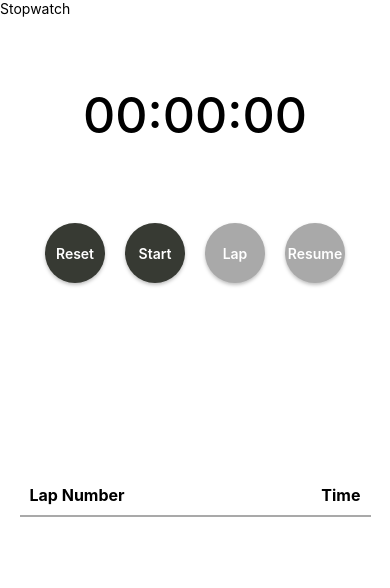
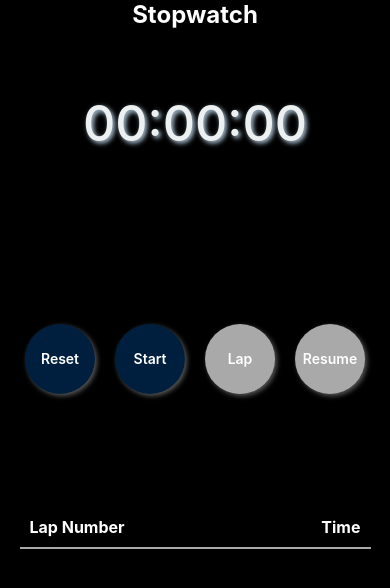
Before and after one commit to Shopify/eng-intern-assessment-react-native, a React Native app: screen / in a window 390 px wide. Shown: the top 588 px of the page. Built offline with nearby package versions, Linux system fonts and the light colour scheme.

Commit message:
Update Styles

```diff
--- a/App.tsx
+++ b/App.tsx
@@ -15,7 +15,7 @@ export default function App() {
 const styles = StyleSheet.create({
   container: {
     flex: 1,
-    backgroundColor: '#fff',
+    backgroundColor: 'black',
     alignItems: 'center',
     justifyContent: 'center',
   },
--- a/src/StopWatch.tsx
+++ b/src/StopWatch.tsx
@@ -54,7 +54,12 @@ export default function StopWatch() {
   //main Body for the app page of Stopwatch
   return (
     <SafeAreaView style={styles.container}>
-      <Text onLongPress={start}>Stopwatch</Text>
+      <Text
+        onPress={start}
+        onLongPress={stop}
+        style={headingStyles.headingText}
+      >Stopwatch
+      </Text>
       <View style={styles.timerDisplay}>
         <TimeDisplay timeInSeconds={time}/>
       </View>
@@ -62,24 +67,24 @@ export default function StopWatch() {
         <StopWatchButton
           title={'Reset'}
           onClick={reset}
-          color={'#373a33'}
+          color={'#001F3FFF'}
         />
         <StopWatchButton
           title={isRunning ? 'Stop' : 'Start'}
           onClick={isRunning ? stop : start}
-          color={isRunning ? 'red' : '#373A33FF'}  // Update the color value here
+          color={isRunning ? 'red' : '#001F3FFF'}  // Update the color value here
         />
 
         <StopWatchButton
           title={'Lap'}
           onClick={handleLaps}
-          color={(started && isRunning) ? '#373A33FF' : 'darkgrey'}
+          color={(started && isRunning) ? '#001F3FFF' : 'darkgrey'}
           isDisabled={!(started && isRunning)}
         />
         <StopWatchButton
           title={isRunning ? 'Pause' : 'Resume'}
           onClick={isRunning ? pause : resume}
-          color={started ? '#373A33FF' : 'darkgrey'}
+          color={started ? '#001F3FFF' : 'darkgrey'}
           isDisabled={!started}
         />
       </View>
@@ -97,23 +102,15 @@ const styles = StyleSheet.create({
     width: '100%',
     justifyContent: 'flex-start'
   },
-  logoContainer: {
-    flex: 0.8,
-    alignItems: 'center',
-    justifyContent: 'center',
-  },
-  logo: {
-    width: '70%'
-  },
   timerDisplay: {
     flex: 0.6,
     margin: 0
   },
   buttonContainer: {
-    flex: 0.8,
+    flex: 1,
     flexDirection: 'row',
     justifyContent: 'center',
-    flexWrap: "wrap",
+    alignItems: "center",
   },
   headerRow: {
     flexDirection: 'row',
@@ -126,6 +123,16 @@ const styles = StyleSheet.create({
   },
   headerText: {
     fontWeight: 'bold',
+    color: "white",
     fontSize: 16,
   },
 });
+const headingStyles = StyleSheet.create({
+  headingText: {
+    fontSize: 24,
+    fontWeight: 'bold',
+    textAlign: 'center',
+    color: 'white', // Change the color to your desired text color
+    marginBottom: 5,
+  },
+});
--- a/src/components/LapRecord.tsx
+++ b/src/components/LapRecord.tsx
@@ -35,10 +35,11 @@ const styles = StyleSheet.create({
   row: {
     flexDirection: 'row',
     justifyContent: 'space-between',
-    paddingHorizontal: 30,
+    paddingHorizontal: 40,
     paddingVertical: 15
   },
   text: {
     fontSize: 18,
+    color: "white",
   }
 });
--- a/src/components/StopWatchButton.tsx
+++ b/src/components/StopWatchButton.tsx
@@ -28,23 +28,23 @@ export default function StopWatchButton(props: Readonly<StopWatchButtonProps>):
 const styles = StyleSheet.create({
   buttonContainer: {
     margin: 10,
-    paddingHorizontal: 10,
+    paddingHorizontal: 2,
   },
   button: {
-    width: 60,
-    height: 60,
-    borderRadius: 30,
+    width: 70,
+    height: 70,
+    borderRadius: 100,
     justifyContent: 'center',
     alignItems: 'center',
-    backgroundColor: '#98bb52',
-    elevation: 5, // Add elevation for drop shadow on Android
-    shadowColor: '#000',
+    backgroundColor: '#008fff',
+    elevation: 6, // Add elevation for drop shadow on Android
+    shadowColor: '#ffffff',
     shadowOffset: {
-      width: 0,
+      width: 2,
       height: 2,
     },
-    shadowOpacity: 0.25,
-    shadowRadius: 3.84,
+    shadowOpacity: 0.35,
+    shadowRadius: 5,
   },
   text: {
     color: 'white',
--- a/src/components/timeDisplay.tsx
+++ b/src/components/timeDisplay.tsx
@@ -31,8 +31,11 @@ const styles = StyleSheet.create({
     justifyContent: 'center',
   },
   timeText: {
-    color: 'black',
+    color: '#ecf0f1', // Set text color
     fontWeight: '500',
     fontSize: 50,
+    textShadowColor: 'rgb(194,219,239)', // Set text shadow color
+    textShadowOffset: { width: 2, height: 2 }, // Set text shadow offset
+    textShadowRadius: 5, // Set text shadow radius
   },
 });
```
